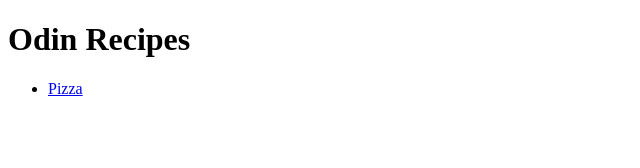
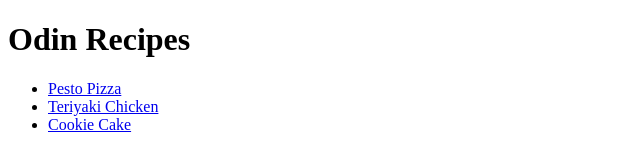
Before and after one commit to HanSolo0001/odin-recipes, a plain HTML site: page index.html in a window 1280 px wide. Shown: the whole page, without its empty margins (0-640 px from the left). Drawn offline with Linux system fonts and the light colour scheme.

Commit message:
Added links to index.html

```diff
--- a/index.html
+++ b/index.html
@@ -11,7 +11,9 @@
 <body>
     <h1>Odin Recipes</h1>
     <ul>
-        <li><a href="./recipes/pizza.html">Pizza</a></li>
+        <li><a href="./recipes/pesto_pizza.html">Pesto Pizza</a></li>
+        <li><a href="./recipes/teriyaki_chicken.html">Teriyaki Chicken</a></li>
+        <li><a href="./recipes/cookie_cake.html">Cookie Cake</a></li>
     </ul>
 </body>
 
```
